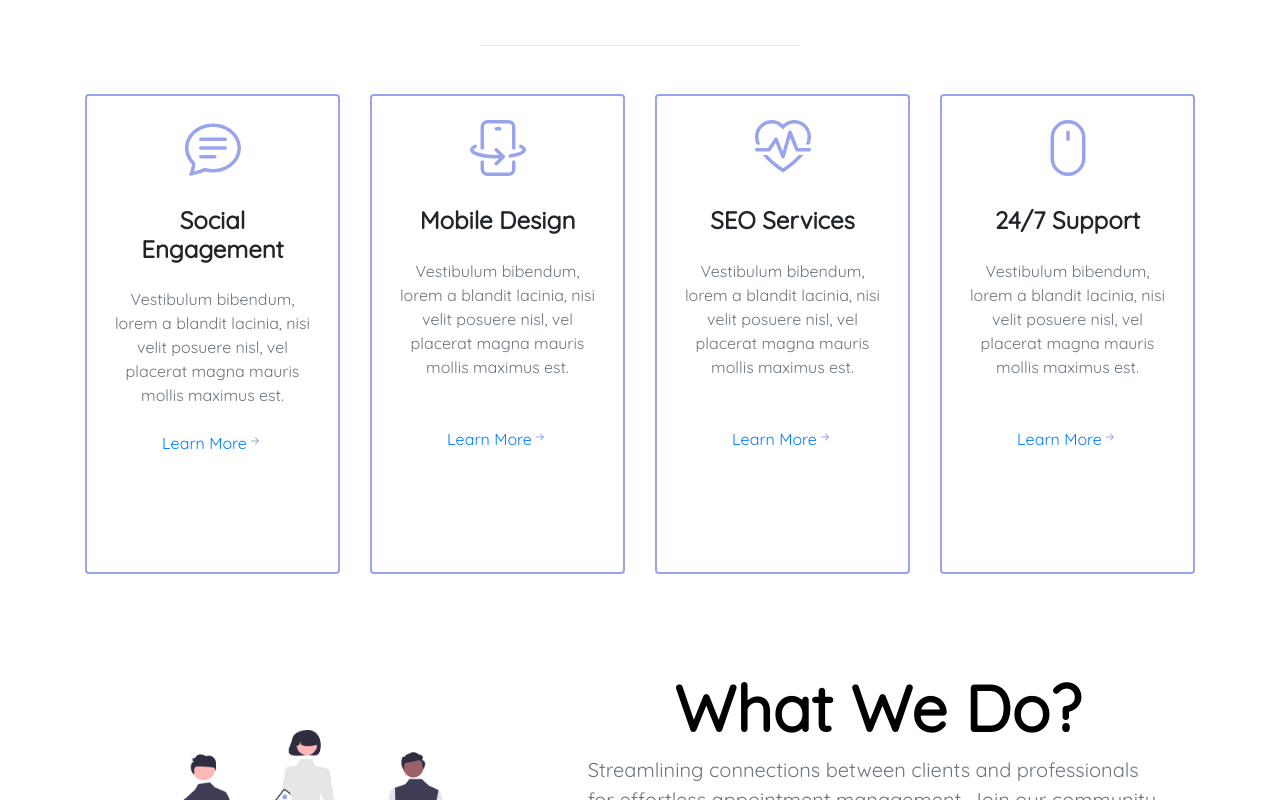
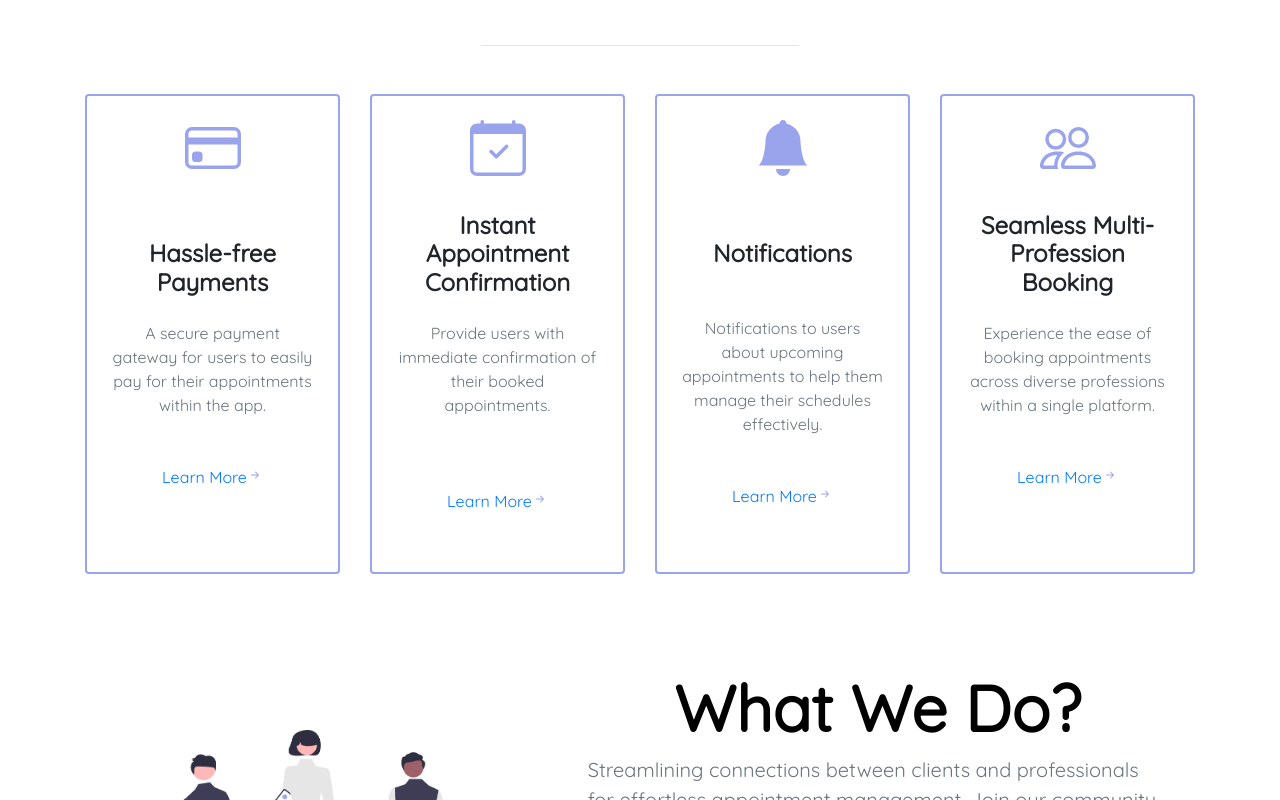
Before and after one commit to YashDave7/BookMySlot, a React (Create React App) app in the folder Client/: page / in a window 1280 px wide. Shown: the part 960-1760 px from the top of the page. Built offline with nearby package versions, Linux system fonts and the light colour scheme.

Commit message:
Homepage-features

```diff
--- a/Client/src/Components/LandingPage/Features.js
+++ b/Client/src/Components/LandingPage/Features.js
@@ -29,7 +29,7 @@ const Features = () => {
               <div className="col-12 col-sm-6 col-xl-3">
               <div className="card   shadow-sm"  style={{height: '60vh', border: '2px solid #9AA4EC'}}>
                   <div className="card-body text-center p-4 p-xxl-5">
-                    <svg
+                    {/* <svg
                       xmlns="http://www.w3.org/2000/svg"
                       width={56}
                       height={56}
@@ -39,13 +39,19 @@ const Features = () => {
                     >
                       <path d="M2.678 11.894a1 1 0 0 1 .287.801 10.97 10.97 0 0 1-.398 2c1.395-.323 2.247-.697 2.634-.893a1 1 0 0 1 .71-.074A8.06 8.06 0 0 0 8 14c3.996 0 7-2.807 7-6 0-3.192-3.004-6-7-6S1 4.808 1 8c0 1.468.617 2.83 1.678 3.894zm-.493 3.905a21.682 21.682 0 0 1-.713.129c-.2.032-.352-.176-.273-.362a9.68 9.68 0 0 0 .244-.637l.003-.01c.248-.72.45-1.548.524-2.319C.743 11.37 0 9.76 0 8c0-3.866 3.582-7 8-7s8 3.134 8 7-3.582 7-8 7a9.06 9.06 0 0 1-2.347-.306c-.52.263-1.639.742-3.468 1.105z" />
                       <path d="M4 5.5a.5.5 0 0 1 .5-.5h7a.5.5 0 0 1 0 1h-7a.5.5 0 0 1-.5-.5zM4 8a.5.5 0 0 1 .5-.5h7a.5.5 0 0 1 0 1h-7A.5.5 0 0 1 4 8zm0 2.5a.5.5 0 0 1 .5-.5h4a.5.5 0 0 1 0 1h-4a.5.5 0 0 1-.5-.5z" />
-                    </svg>
-                    <h4 className="mb-4" style={{fontWeight:'bolder'}}>Social Engagement</h4>
+                    </svg> */}
+                    <svg xmlns="http://www.w3.org/2000/svg"
+                      width={56}
+                      height={56}
+                      fill="#9AA4EC"
+                       class="bi bi-credit-card" viewBox="0 0 16 16">
+  <path d="M0 4a2 2 0 0 1 2-2h12a2 2 0 0 1 2 2v8a2 2 0 0 1-2 2H2a2 2 0 0 1-2-2V4zm2-1a1 1 0 0 0-1 1v1h14V4a1 1 0 0 0-1-1H2zm13 4H1v5a1 1 0 0 0 1 1h12a1 1 0 0 0 1-1V7z"/>
+  <path d="M2 10a1 1 0 0 1 1-1h1a1 1 0 0 1 1 1v1a1 1 0 0 1-1 1H3a1 1 0 0 1-1-1v-1z"/>
+</svg>
+                    <h4 className="mb-4" style={{fontWeight:'bolder'}}><br /><br />Hassle-free Payments</h4>
 
                     <p className="mb-4 text-secondary">
-                      Vestibulum bibendum, lorem a blandit lacinia, nisi velit
-                      posuere nisl, vel placerat magna mauris mollis maximus
-                      est.
+                    A secure payment gateway for users to easily pay for their appointments within the app.<br /><br />
                     </p>
                     <a
                       href="#!"
@@ -72,7 +78,7 @@ const Features = () => {
               <div className="col-12 col-sm-6 col-xl-3">
               <div className="card   shadow-sm"  style={{height: '60vh', border: '2px solid #9AA4EC'}}>
                   <div className="card-body text-center p-4 p-xxl-5">
-                    <svg
+                    {/* <svg
                       xmlns="http://www.w3.org/2000/svg"
                       width={56}
                       height={56}
@@ -84,12 +90,18 @@ const Features = () => {
                         fillRule="evenodd"
                         d="M11 1H5a1 1 0 0 0-1 1v6a.5.5 0 0 1-1 0V2a2 2 0 0 1 2-2h6a2 2 0 0 1 2 2v6a.5.5 0 0 1-1 0V2a1 1 0 0 0-1-1Zm1 13a1 1 0 0 1-1 1H5a1 1 0 0 1-1-1v-2a.5.5 0 0 0-1 0v2a2 2 0 0 0 2 2h6a2 2 0 0 0 2-2v-2a.5.5 0 0 0-1 0v2ZM1.713 7.954a.5.5 0 1 0-.419-.908c-.347.16-.654.348-.882.57C.184 7.842 0 8.139 0 8.5c0 .546.408.94.823 1.201.44.278 1.043.51 1.745.696C3.978 10.773 5.898 11 8 11c.099 0 .197 0 .294-.002l-1.148 1.148a.5.5 0 0 0 .708.708l2-2a.5.5 0 0 0 0-.708l-2-2a.5.5 0 1 0-.708.708l1.145 1.144L8 10c-2.04 0-3.87-.221-5.174-.569-.656-.175-1.151-.374-1.47-.575C1.012 8.639 1 8.506 1 8.5c0-.003 0-.059.112-.17.115-.112.31-.242.6-.376Zm12.993-.908a.5.5 0 0 0-.419.908c.292.134.486.264.6.377.113.11.113.166.113.169 0 .003 0 .065-.13.187-.132.122-.352.26-.677.4-.645.28-1.596.523-2.763.687a.5.5 0 0 0 .14.99c1.212-.17 2.26-.43 3.02-.758.38-.164.713-.357.96-.587.246-.229.45-.537.45-.919 0-.362-.184-.66-.412-.883-.228-.223-.535-.411-.882-.571ZM7.5 2a.5.5 0 0 0 0 1h1a.5.5 0 0 0 0-1h-1Z"
                       />
-                    </svg>
-                    <h4 className="mb-4" style={{fontWeight:'bolder'}}>Mobile Design</h4>
+                    </svg> */}
+
+                    <svg xmlns="http://www.w3.org/2000/svg" width={56}
+                      height={56}
+                      fill="#9AA4EC" class="bi bi-calendar-check" viewBox="0 0 16 16">
+  <path d="M10.854 7.146a.5.5 0 0 1 0 .708l-3 3a.5.5 0 0 1-.708 0l-1.5-1.5a.5.5 0 1 1 .708-.708L7.5 9.793l2.646-2.647a.5.5 0 0 1 .708 0z"/>
+  <path d="M3.5 0a.5.5 0 0 1 .5.5V1h8V.5a.5.5 0 0 1 1 0V1h1a2 2 0 0 1 2 2v11a2 2 0 0 1-2 2H2a2 2 0 0 1-2-2V3a2 2 0 0 1 2-2h1V.5a.5.5 0 0 1 .5-.5zM1 4v10a1 1 0 0 0 1 1h12a1 1 0 0 0 1-1V4H1z"/>
+</svg>
+
+                    <h4 className="mb-4" style={{fontWeight:'bolder'}}><br />Instant Appointment Confirmation</h4>
                     <p className="mb-4 text-secondary">
-                      Vestibulum bibendum, lorem a blandit lacinia, nisi velit
-                      posuere nisl, vel placerat magna mauris mollis maximus
-                      est.
+                    Provide users with immediate confirmation of their booked appointments.<br /><br />
                     </p>
                     <br />
                     <a
@@ -117,7 +129,7 @@ const Features = () => {
               <div className="col-12 col-sm-6 col-xl-3">
               <div className="card   shadow-sm"  style={{height: '60vh', border: '2px solid #9AA4EC'}}>
                   <div className="card-body text-center p-4 p-xxl-5">
-                    <svg
+                    {/* <svg
                       xmlns="http://www.w3.org/2000/svg"
                       width={56}
                       height={56}
@@ -127,12 +139,17 @@ const Features = () => {
                     >
                       <path d="m8 2.748-.717-.737C5.6.281 2.514.878 1.4 3.053.918 3.995.78 5.323 1.508 7H.43c-2.128-5.697 4.165-8.83 7.394-5.857.06.055.119.112.176.171a3.12 3.12 0 0 1 .176-.17c3.23-2.974 9.522.159 7.394 5.856h-1.078c.728-1.677.59-3.005.108-3.947C13.486.878 10.4.28 8.717 2.01L8 2.748ZM2.212 10h1.315C4.593 11.183 6.05 12.458 8 13.795c1.949-1.337 3.407-2.612 4.473-3.795h1.315c-1.265 1.566-3.14 3.25-5.788 5-2.648-1.75-4.523-3.434-5.788-5Z" />
                       <path d="M10.464 3.314a.5.5 0 0 0-.945.049L7.921 8.956 6.464 5.314a.5.5 0 0 0-.88-.091L3.732 8H.5a.5.5 0 0 0 0 1H4a.5.5 0 0 0 .416-.223l1.473-2.209 1.647 4.118a.5.5 0 0 0 .945-.049l1.598-5.593 1.457 3.642A.5.5 0 0 0 12 9h3.5a.5.5 0 0 0 0-1h-3.162l-1.874-4.686Z" />
-                    </svg>
-                    <h4 className="mb-4" style={{fontWeight:'bolder'}}>SEO Services</h4>
+                    </svg> */}
+
+                    <svg xmlns="http://www.w3.org/2000/svg" width={56}
+                      height={56}
+                      fill="#9AA4EC" class="bi bi-bell-fill" viewBox="0 0 16 16">
+  <path d="M8 16a2 2 0 0 0 2-2H6a2 2 0 0 0 2 2zm.995-14.901a1 1 0 1 0-1.99 0A5.002 5.002 0 0 0 3 6c0 1.098-.5 6-2 7h14c-1.5-1-2-5.902-2-7 0-2.42-1.72-4.44-4.005-4.901z"/>
+</svg>
+
+                    <h4 className="mb-4" style={{fontWeight:'bolder'}}><br /><br />Notifications<br /></h4>
                     <p className="mb-4 text-secondary">
-                      Vestibulum bibendum, lorem a blandit lacinia, nisi velit
-                      posuere nisl, vel placerat magna mauris mollis maximus
-                      est.
+                    <br />Notifications to users about upcoming appointments to help them manage their schedules effectively.
                     </p>
                     <br />
                     <a
@@ -160,7 +177,7 @@ const Features = () => {
               <div className="col-12 col-sm-6 col-xl-3">
               <div className="card   shadow-sm"  style={{height: '60vh', border: '2px solid #9AA4EC'}}>
                   <div className="card-body text-center p-4 p-xxl-5">
-                    <svg
+                    {/* <svg
                       xmlns="http://www.w3.org/2000/svg"
                       width={56}
                       height={56}
@@ -169,12 +186,16 @@ const Features = () => {
                       viewBox="0 0 16 16"
                     >
                       <path d="M8 3a.5.5 0 0 1 .5.5v2a.5.5 0 0 1-1 0v-2A.5.5 0 0 1 8 3zm4 8a4 4 0 0 1-8 0V5a4 4 0 1 1 8 0v6zM8 0a5 5 0 0 0-5 5v6a5 5 0 0 0 10 0V5a5 5 0 0 0-5-5z" />
-                    </svg>
-                    <h4 className="mb-4" style={{fontWeight:'bolder'}}>24/7 Support</h4>
+                    </svg> */}
+
+                    <svg xmlns="http://www.w3.org/2000/svg"  width={56}
+                      height={56}
+                      fill="#9AA4EC" class="bi bi-people" viewBox="0 0 16 16">
+  <path d="M15 14s1 0 1-1-1-4-5-4-5 3-5 4 1 1 1 1h8Zm-7.978-1A.261.261 0 0 1 7 12.996c.001-.264.167-1.03.76-1.72C8.312 10.629 9.282 10 11 10c1.717 0 2.687.63 3.24 1.276.593.69.758 1.457.76 1.72l-.008.002a.274.274 0 0 1-.014.002H7.022ZM11 7a2 2 0 1 0 0-4 2 2 0 0 0 0 4Zm3-2a3 3 0 1 1-6 0 3 3 0 0 1 6 0ZM6.936 9.28a5.88 5.88 0 0 0-1.23-.247A7.35 7.35 0 0 0 5 9c-4 0-5 3-5 4 0 .667.333 1 1 1h4.216A2.238 2.238 0 0 1 5 13c0-1.01.377-2.042 1.09-2.904.243-.294.526-.569.846-.816ZM4.92 10A5.493 5.493 0 0 0 4 13H1c0-.26.164-1.03.76-1.724.545-.636 1.492-1.256 3.16-1.275ZM1.5 5.5a3 3 0 1 1 6 0 3 3 0 0 1-6 0Zm3-2a2 2 0 1 0 0 4 2 2 0 0 0 0-4Z"/>
+</svg>
+                    <h4 className="mb-4" style={{fontWeight:'bolder'}}> <br />Seamless Multi-Profession Booking</h4>
                     <p className="mb-4 text-secondary">
-                      Vestibulum bibendum, lorem a blandit lacinia, nisi velit
-                      posuere nisl, vel placerat magna mauris mollis maximus
-                      est.
+                    Experience the ease of booking appointments across diverse professions within a single platform.
                     </p>
                     <br />
                     <a
--- a/Client/src/Pages/Landing-Page/LandingPage.js
+++ b/Client/src/Pages/Landing-Page/LandingPage.js
@@ -12,7 +12,7 @@ const LandingPage = () => {
             <Features/>
             <About/>
             <Contact/>
-            <Footer/>
+            {/* <Footer/> */}
         </div>
     )
 }
```
